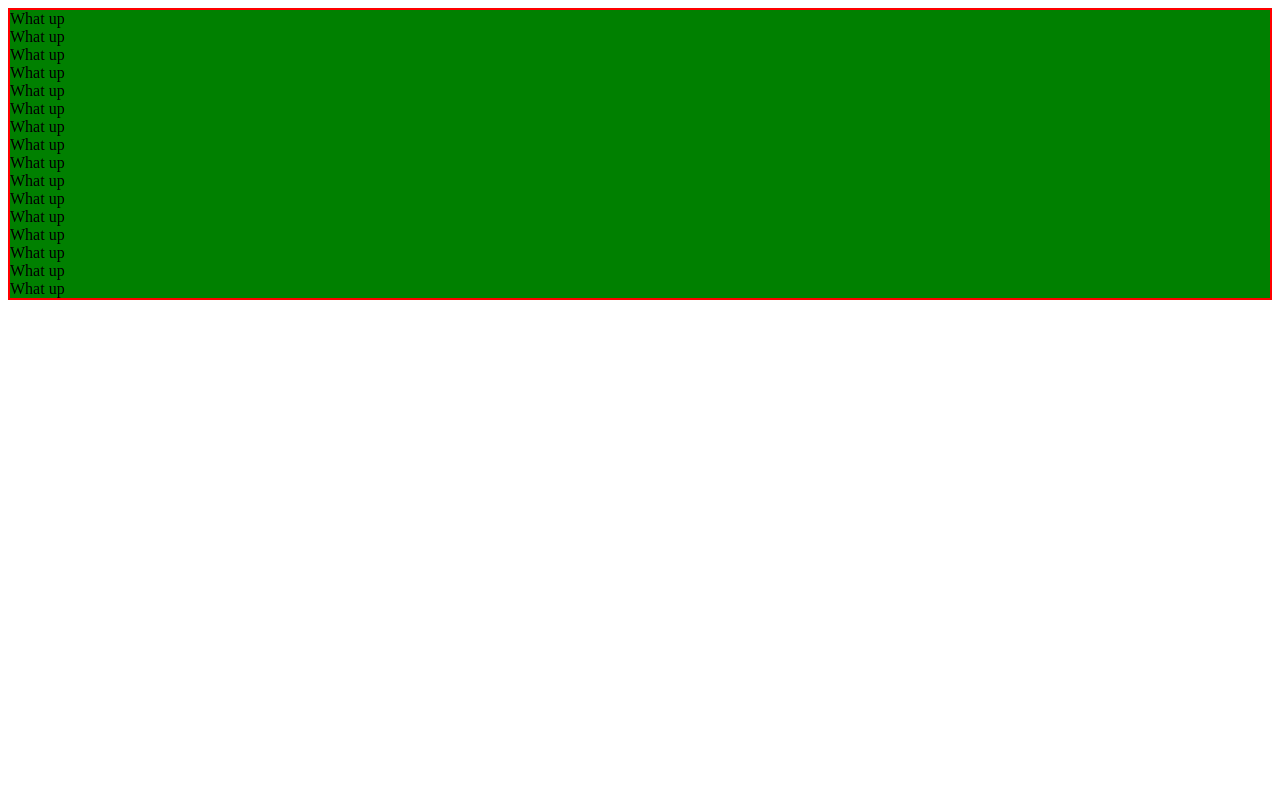
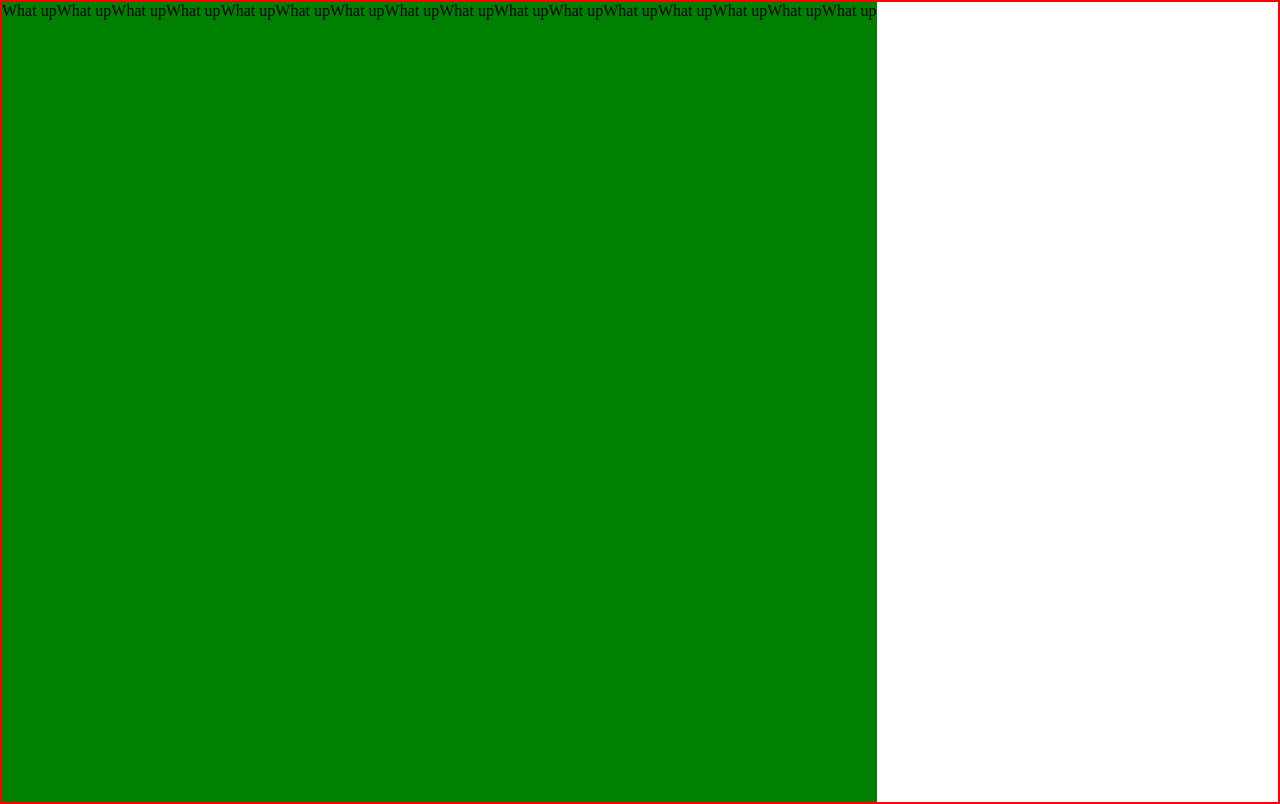
Before and after one commit to katekat25/odin-etch-a-sketch, a plain HTML site: page index.html in a window 1280 px wide. Drawn offline with Linux system fonts and the light colour scheme.

Commit message:
Make container fill the view height and width

```diff
--- a/styles.css
+++ b/styles.css
@@ -1,7 +1,18 @@
+body, html {
+    margin: 0;
+    padding: 0;
+    height: 100vh;
+}
+
 #container {
     border: 2px solid red;
+    display: flex;
+    height: 100%;
 }
 
 .pixel {
+    display: flex;
     background-color: green;
 }
+
+/*make the pixel dimensions shrink to fit the size of the viewfinder*/
```
